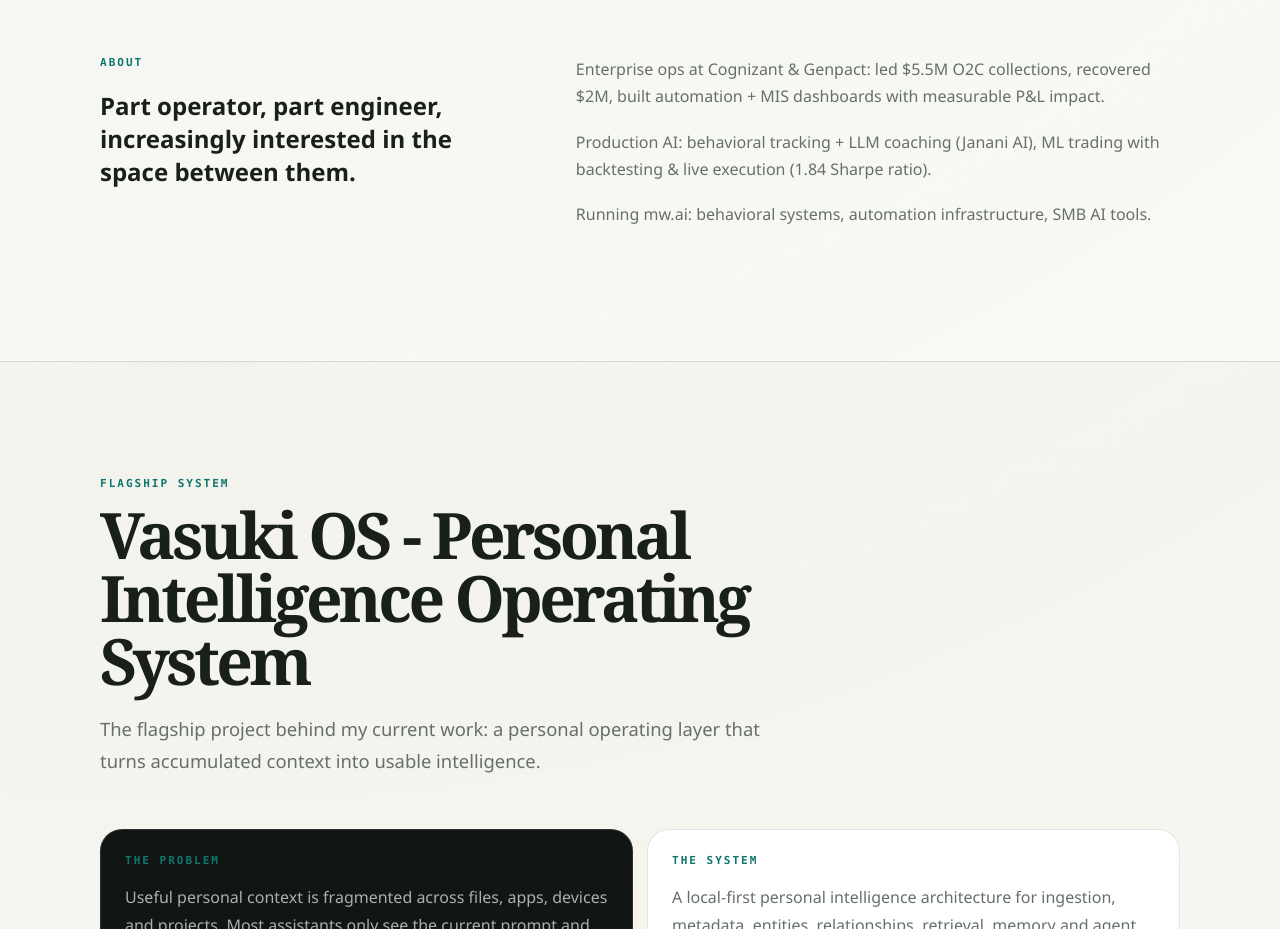
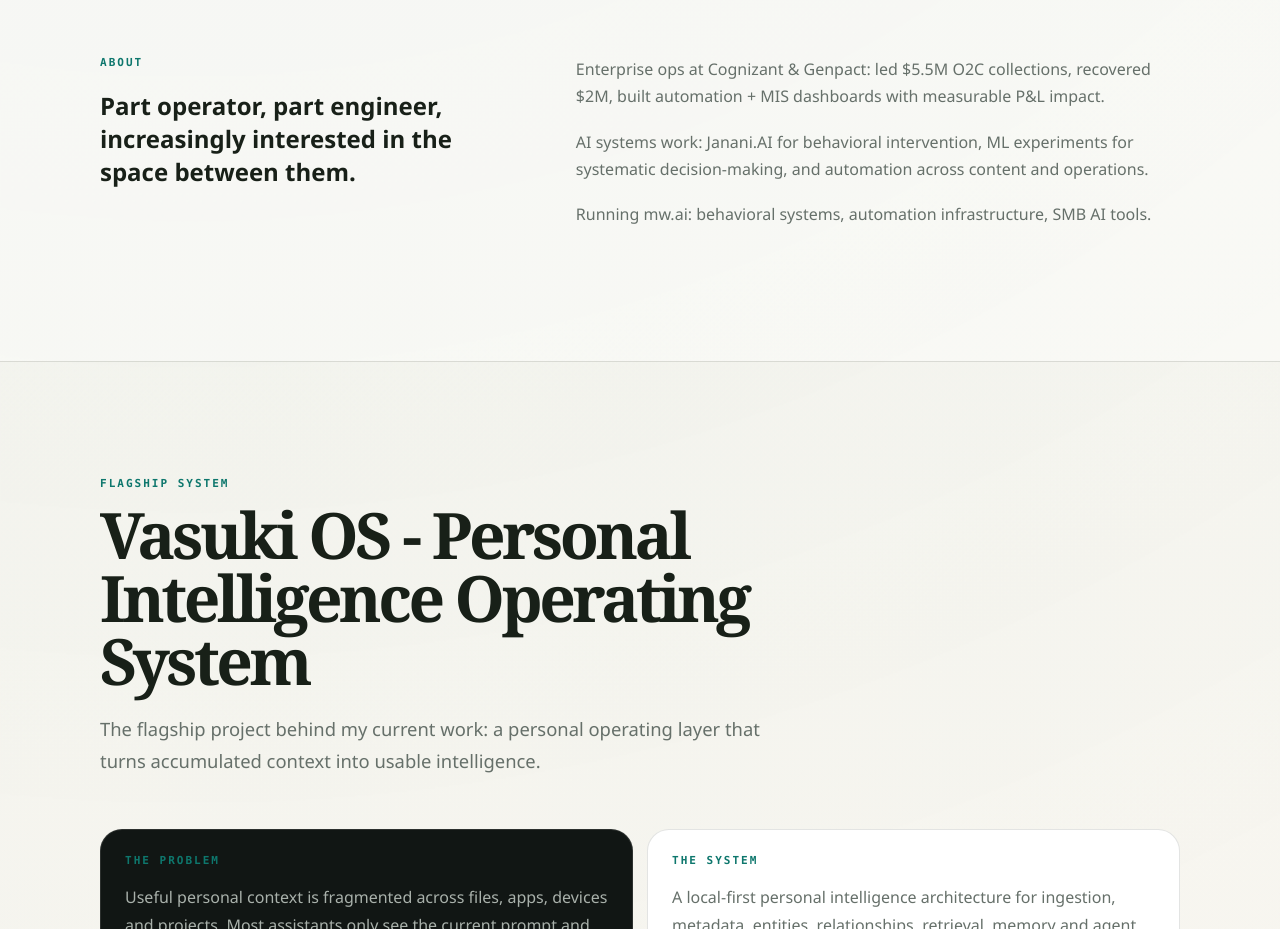
Before and after one commit to Manidhar8008/manidhar-portfolio, a React (Vite) app: page / in a window 1280 px wide. Shown: the part 1160-2089 px from the top of the page. Built offline with nearby package versions, Linux system fonts and the light colour scheme.

Commit message:
Remove unnecessary legacy performance framing

```diff
--- a/src/content/portfolio.ts
+++ b/src/content/portfolio.ts
@@ -63,7 +63,7 @@ export const PORTFOLIO: PortfolioData = {
   proofStats: ['Vasuki OS', 'Personal AI infrastructure', 'Agentic workflows'],
   snapshot: [
     'Enterprise ops at Cognizant & Genpact: led $5.5M O2C collections, recovered $2M, built automation + MIS dashboards with measurable P&L impact.',
-    'Production AI: behavioral tracking + LLM coaching (Janani AI), ML trading with backtesting & live execution (1.84 Sharpe ratio).',
+    'AI systems work: Janani.AI for behavioral intervention, ML experiments for systematic decision-making, and automation across content and operations.',
     'Recent projects: NLP resume analyzer (spaCy), crypto strategy with full backtesting, Power BI dashboards, social automation.',
     'Operationalized psychology + data skills -> full AI builder practice. No tutorials. Only systems that solve real problems.',
     'Running mw.ai: behavioral systems, automation infrastructure, SMB AI tools.',
```
